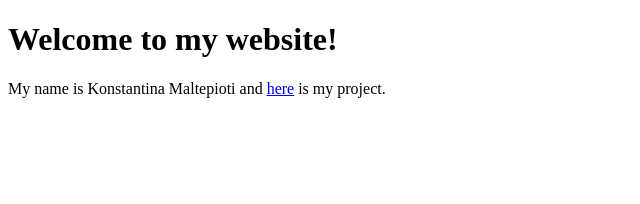
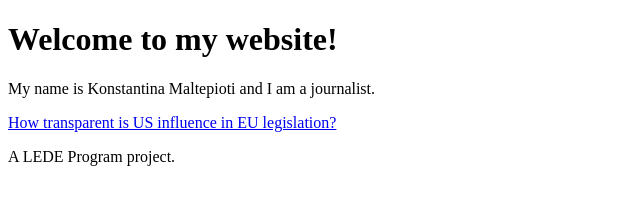
Before and after one commit to konstantinamalt/konstantinamalt.github.io, a plain HTML site: page index.html in a window 1280 px wide. Shown: the whole page, without its empty margins (0-640 px from the left). Drawn offline with Linux system fonts and the light colour scheme.

Commit message:
Update index.html

```diff
--- a/index.html
+++ b/index.html
@@ -6,5 +6,7 @@
   <body>
     <h1>Welcome to my website!</h1>
   </body>
-  <p> My name is Konstantina Maltepioti and <a href="https://konstantinamalt.github.io/us_lobbying_eu/">here</a> is my project.</p>
+  <p> My name is Konstantina Maltepioti and I am a journalist.</p>
+    <p><a href="https://konstantinamalt.github.io/us_lobbying_eu/">How transparent is US influence in EU legislation?</a></p>
+    <p>A LEDE Program project.</p>
 </html>
```
